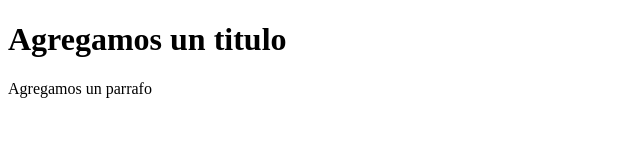
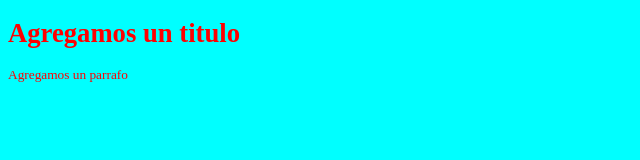
Before and after one commit to JerlyDev/CursoGit, a plain HTML site: page index.html in a window 1280 px wide. Shown: the whole page, without its empty margins (0-640 px from the left). Drawn offline with Linux system fonts and the light colour scheme.

Commit message:
Agregamos: tamaño de letra y color

```diff
--- /dev/null
+++ b/css/styles.css
@@ -0,0 +1,5 @@
+body{
+    background-color: aqua;
+    font-size: smaller;
+    color: red;
+}
--- a/index.html
+++ b/index.html
@@ -4,6 +4,7 @@
     <meta charset="UTF-8">
     <meta name="viewport" content="width=device-width, initial-scale=1.0">
     <title>Document</title>
+    <link rel="stylesheet" href="./css/styles.css">
 </head>
 <body>
     <h1>Agregamos un titulo</h1>
```
Also changed, not shown: js/script.js (added).
